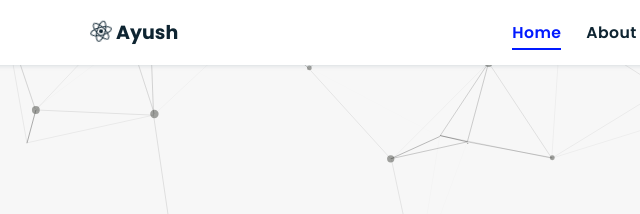
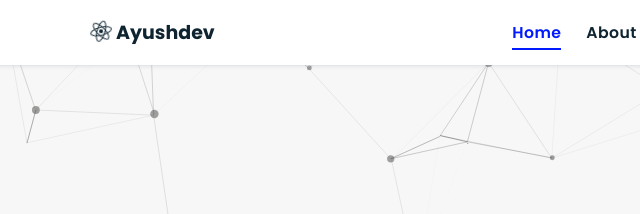
Before and after one commit to ayushgupta9906/AyushGupta, a plain HTML site: page index.html in a window 1280 px wide. Shown: the top 214 px of the page, 38-678 px from the left. Drawn offline with nearby package versions, Linux system fonts and the light colour scheme; animation ran at ten frames a second; some icons are missing.

Commit message:
Update index.html

```diff
--- a/index.html
+++ b/index.html
@@ -44,7 +44,7 @@
   }
 </style>
 
-<a href="/Portfolio-Ayush-Gupta" class="logo"><i class="fab fa-react"></i> Ayush </a>
+<a href="/Portfolio-Ayush-Gupta" class="logo"><i class="fab fa-react"></i> Ayushdev </a>
 <i class="fa fa-external-link-square" aria-hidden="true"></i>
 <div id="menu" class="fas fa-bars"></div>
 <nav class="navbar">
```
